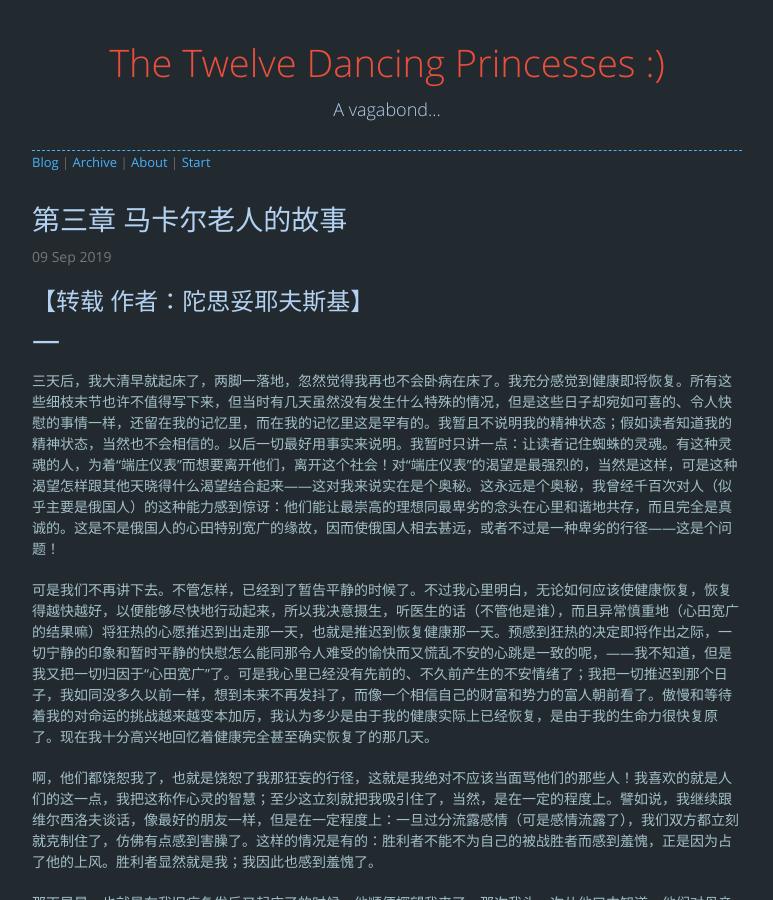
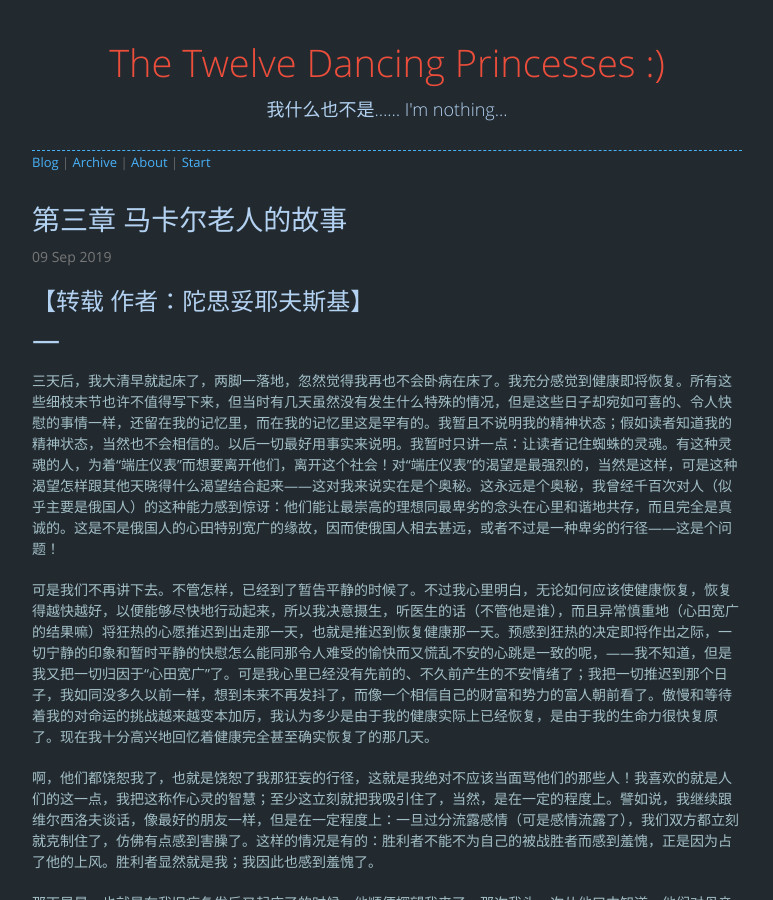
Before and after one commit to ilovelee/ilovelee.github.io, a Jekyll site: the page built from _posts/2019-09-09-少年第三部第三章.md, in a window 1280 px wide and 900 px high. Shown: the whole window, without its empty margins (253-1026 px from the left). Built offline with Jekyll 4.4.1, drawn with Linux system fonts in a browser that asks for light colours; nearby versions of some CDN libraries; library files that are not in the unit come from our copies.

Commit message:
xiugai
混乱

```diff
--- a/_config.yml
+++ b/_config.yml
@@ -1,18 +1,22 @@
 baseurl: "" # The subpath of your site. Use "" if you're hosting a blog at the root level.
-url: "poboo.github.io" # the base hostname & protocol for your site.
+url: "ilovelee.github.io" # the base hostname & protocol for your site.
 
 paginate: 6 #articles per page
 paginate_path: /blog/page:num #makes pagination working
 
 # header text vagrant, wanderer, tramp, satyr
 title: The Twelve Dancing Princesses :)
-header: A vagabond...
+header: 我什么也不是…… I'm nothing...
 
 # for welcome page
 # to replace image go to index.html
+wechat:
+  text:"Just do nothing"
+
+
 email:
-  address: "poboerz@163.com"
-  text: "poboerz#163.com"
+  address: ""
+  text: ""
 
 
 gems:
--- a/index.html
+++ b/index.html
@@ -5,5 +5,5 @@
 
 <div class="text-center">
   <img class="circular" src="{{page.welcome_img}}" >
-  <p>contact me <a href="mailto:{{site.email.address}}">{{site.email.text}}</a></p>
+  <p>contact me {{site.wechat.text}}</p>
 </div>
```
Also changed, not shown: _posts/2017-04-18-有怪兽.md (+1 -1 lines), _posts/2019-09-09-少年第三部第三章.md (+1 -1 lines), _posts/2019-09-21-一个陌生女人的来信.md (+1 -1 lines).
